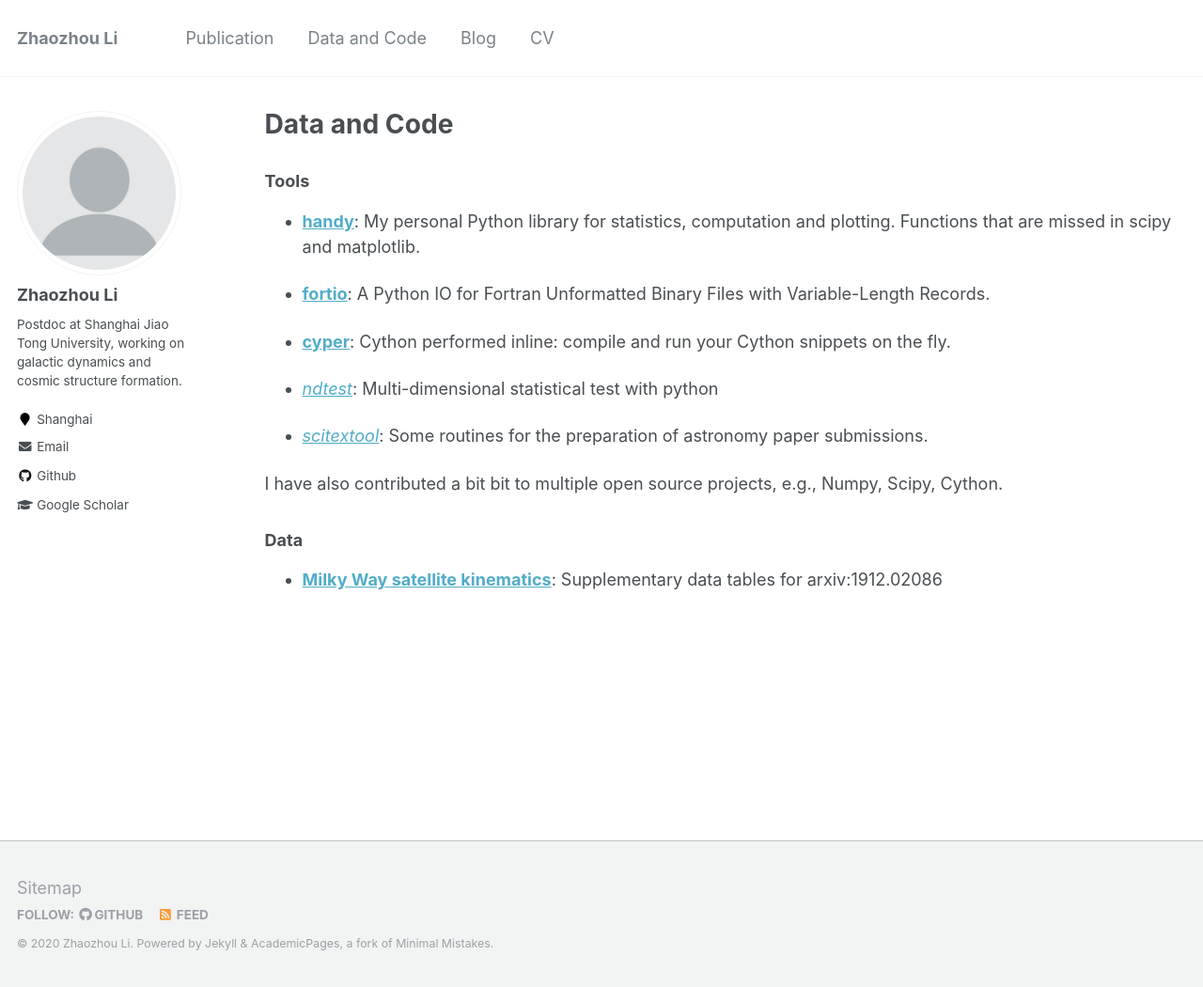
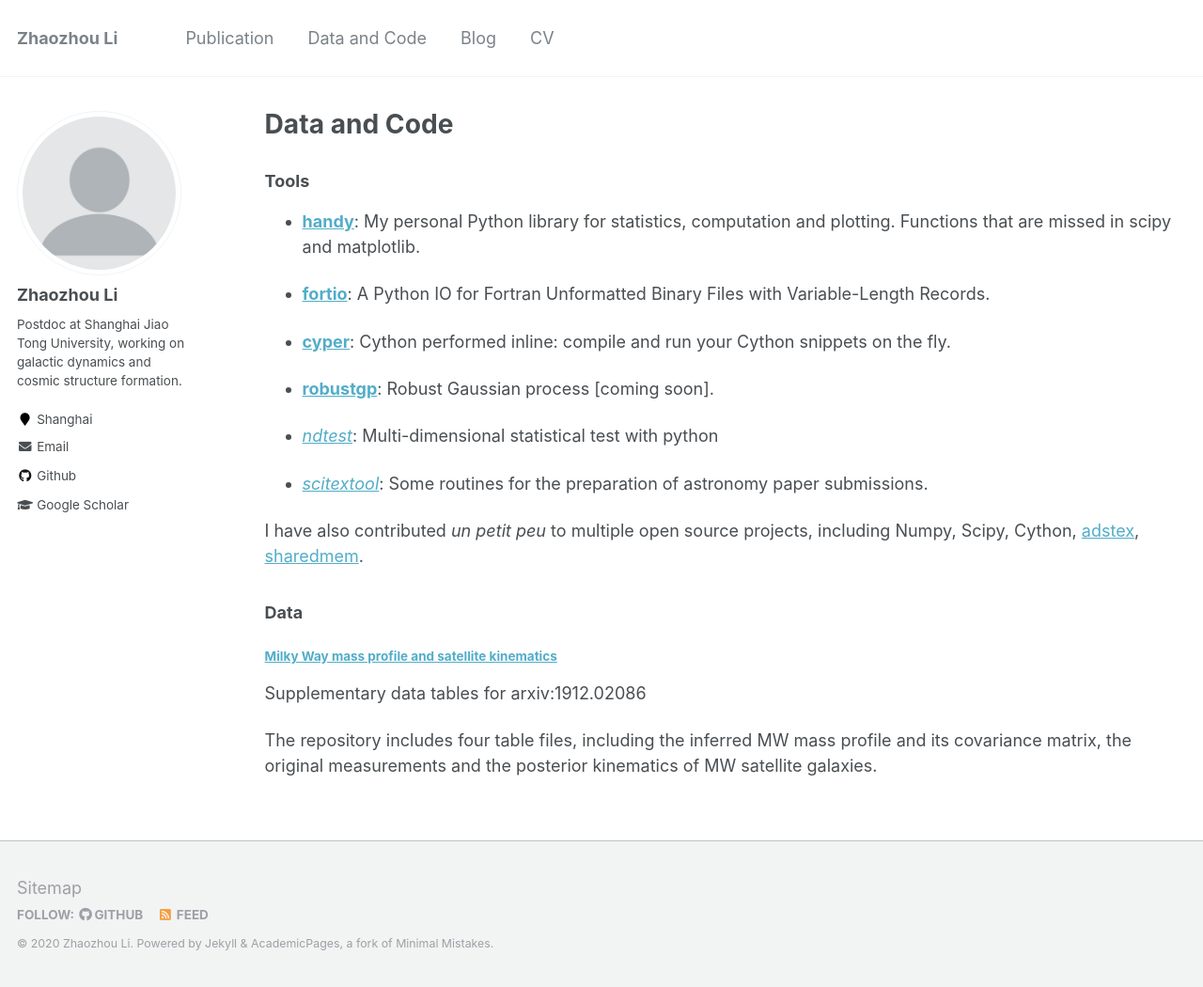
Before and after one commit to syrte/syrte.github.io-jekyll, a Jekyll site: the page built from _pages/data_code.md, in a window 1280 px wide and 1050 px high. Shown: the whole window at 94% size. Built offline with Jekyll 4.4.1, drawn with Linux system fonts in a browser that asks for light colours.

Commit message:
Update data_code.md

```diff
--- a/_pages/data_code.md
+++ b/_pages/data_code.md
@@ -18,14 +18,21 @@ redirect_from:
 
 - [**cyper**](https://github.com/syrte/cyper): Cython performed inline: compile and run your Cython snippets on the fly.
 
+- [**robustgp**](https://github.com/syrte/robustgp): Robust Gaussian process [coming soon].
+
 - [*ndtest*](https://github.com/syrte/ndtest): Multi-dimensional statistical test with python
 
 - [*scitextool*](https://github.com/syrte/scitextool): Some routines for the preparation of astronomy paper submissions.
 
 
-I have also contributed a bit bit to multiple open source projects, e.g., Numpy, Scipy, Cython.
-
+I have also contributed *un petit peu* to multiple open source projects, including Numpy, Scipy, Cython, [adstex](https://github.com/yymao/adstex), [sharedmem](https://github.com/rainwoodman/sharedmem).
 
 ### Data
-- [**Milky Way satellite kinematics**](https://github.com/syrte/mw_sats_kin):
+
+#### [**Milky Way mass profile and satellite kinematics**](https://github.com/syrte/mw_sats_kin)
+
   Supplementary data tables for arxiv:1912.02086
+
+  The repository includes four table files, including
+  the inferred MW mass profile and its covariance matrix,
+  the original measurements and the posterior kinematics of MW satellite galaxies.
```
